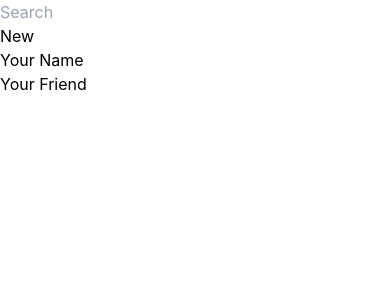
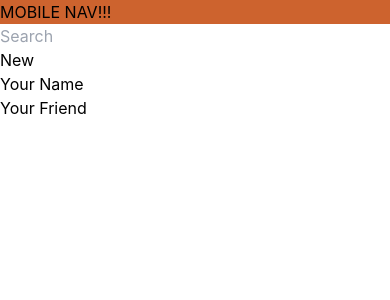
Before and after one commit to gnieb/wedding-cermony-site, a React (Create React App) app: page / in a window 390 px wide. Shown: the top 300 px of the page. Built offline with nearby package versions, Linux system fonts and the light colour scheme.

Commit message:
add mobile nav menu and import to the root - it works

```diff
--- a/src/routes/root.jsx
+++ b/src/routes/root.jsx
@@ -1,9 +1,11 @@
 import { Nav } from "../components/Nav";
+import MobileNav from "../components/MobileNav";
 
 export default function Root() {
     return (
       <div className="bg-beigey w-screen">
       <Nav />
+      <MobileNav/>
         <div id="sidebar">
 
           <div>
```
